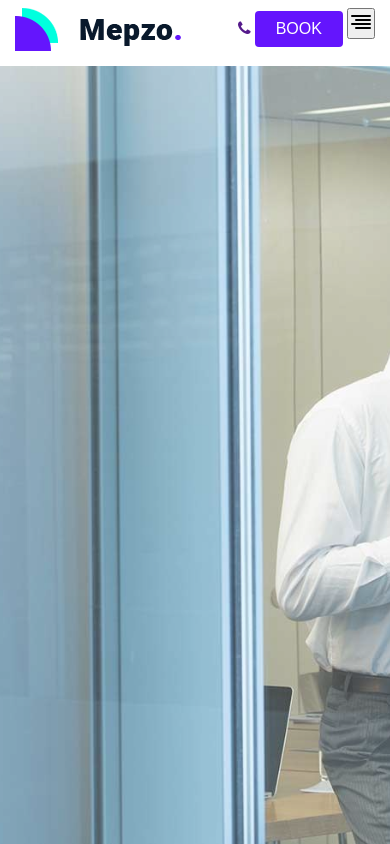
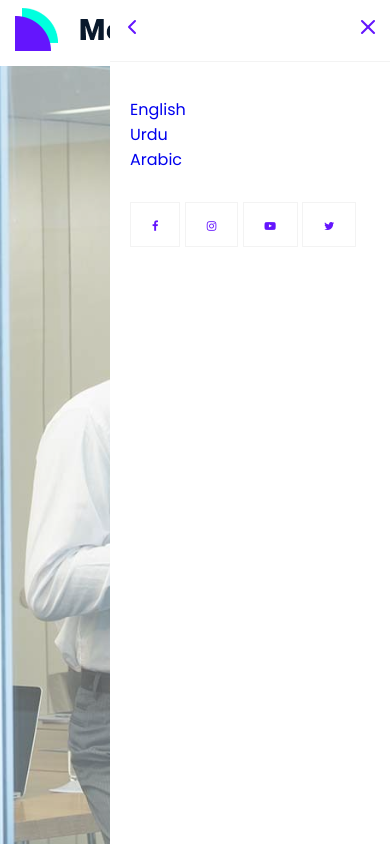
Before and after one commit to kainattabassum-bim/test, a plain HTML site: page index.html in a window 390 px wide. Both pictures are taken after a click on the button 361 px from the left and 23 px from the top of the page. Drawn offline with nearby package versions, Linux system fonts and the light colour scheme.

Commit message:
Template complete

```diff
--- a/css/header.css
+++ b/css/header.css
@@ -20,7 +20,6 @@ header .dropdown svg { width: 15px; height: 15px; position: relative; top: 5px;
 .topHeader .rightContent li { padding-right: 10px; padding-left: 10px; border-left: 1px solid #f3f3f3;}
 
 .navHeader { padding: 8px 0;}
-.navHeader a>img { width: 100%;}
 .navLeft ul li { font-size: 1rem; margin: 10px 15px;}
 .navLeft ul li.active a { color: var(--primary-color);}
 .navLeft li>a { font-weight: 500;}
@@ -31,12 +30,26 @@ header .dropdown svg { width: 15px; height: 15px; position: relative; top: 5px;
 .list-dropdown::before { content: ' '; width: 15px; height: 15px; background: #fff; position: absolute; top: -6px; right: 11px; transform: rotate(45deg); border-radius: 3px; box-shadow: 0px 5px 10px #ccc; z-index: -1;}
 .list-dropdown li { width: 100%; padding: 10px 0; font-size: 14px !important; margin: 0 !important; border-left: none !important; border-right: none !important;}
 
-.navMobileMenu { padding: 8px 0;}
+.navMobileMenu { position: relative; padding: 8px 0;}
 .navMobileMenu .navRight { float: right;}
+.navMobileMenu .navbar-toggler { position: relative; top: 6px; line-height: 0; background: #828282; padding: 6px; border: none; border-radius: 4px;}
+.navMobileMenu .navbar-toggler-icon { color: #fff;}
+
+.menu-aside { background-color: #fff; width: 280px; height: 100vh; margin-right: -15px; position: absolute; top: 0; right: -280px; transition: .5s;}
+.openSide { right: 0;}
+.aside-close { padding: 15px 10px; border-bottom: 1px solid #f3f3f3; color: var(--primary-color);}
+.aside-bottom { height: 100%; padding: 15px 20px; align-items: flex-start !important; flex-direction: column !important; }
+.aside-bottom .language li { display: block;}
+.aside-bottom .socialLinks, .aside-bottom .language {  padding: 20px 0;}
+.aside-bottom .socialLinks a { padding: 10px 21px; border: 1px solid #f3f3f3;}
 
 @media (min-width: 320px) and (max-width: 767px) {
     .topHeader, .navHeader { display: none;}
 
 }
-@media (min-width: 768px) and (max-width: 1024px) {}
-@media (min-width: 1025px) and (max-width: 3000px) {}
+@media (min-width: 768px) and (max-width: 1024px) {
+    .topHeader, .navHeader { display: none;}
+}
+@media (min-width: 1025px) and (max-width: 3000px) {
+    .navMobileMenu { display: none;}
+}
--- a/css/index.css
+++ b/css/index.css
@@ -1,2 +1,11 @@
-.hero { position: relative; width: 100%; height: 100vh; background-image: url(/image/hero-bg.jpg); background-repeat: no-repeat; background-position: center; background-size: cover; opacity: .75;}
-/* .hero::before { content: ' '; width: 100%; height: 100%; background: rgba(255, 255, 255, .25); position: absolute; top: 0; left: 0;} */
+.hero { position: relative; display: table; width: 100%; height: 100vh; background-image: url(/image/hero-bg.jpg); background-repeat: no-repeat; background-position: center; background-size: cover; opacity: .65;}
+.hero .table-vertically { display: table-cell; vertical-align: middle; text-align: center;}
+.hero .icon { display: inline-block; width: 100px; line-height: 100px; border: 2px solid var(--primary-color); border-radius: 50%; cursor: pointer;}
+.hero .icon .fa { font-size: 1.5rem;}
+
+@media (min-width: 320px) and (max-width: 767px) {
+    .hero { background-position: 70%;}
+}
+@media (min-width: 768px) and (max-width: 1024px) {
+    .hero { background-position: 100%;}
+}
--- a/css/style.css
+++ b/css/style.css
@@ -16,11 +16,15 @@ label { font-weight: 500;}
 /* Font awesome Icon */
 .color { color: var(--primary-color);}
 .icon { font-size: 0.7rem; color: var(--primary-color);}
+.dark-icon { background: #828282; color: #fff; padding: 6px 8px; border-radius: 4px;}
 
 /* Button */
 .btn { font-size: 1rem; padding: 0.2rem 1.3rem; border: none; color: #fff; border-radius: 4px; text-transform: uppercase; cursor: pointer; line-height: 30px;}
-.btn:focus { outline: none;}
+.btn:focus { outline: none; box-shadow: none;}
 .dark-btn { background-color: var(--primary-color);}
+
+/* Media */
+.img-fluid { max-width: 100%; height: auto;}
 
 :root {
     --primary-color: #6415fd;
--- a/index.html
+++ b/index.html
@@ -86,7 +86,7 @@
             </div>
             <div class="navHeader">
                 <nav class="d-flex">
-                    <a href="index.html"><img src="./image/logo.png" alt="company logo"></a>
+                    <a href="index.html"><img src="./image/logo.png" alt="company logo" class="img-fluid"></a>
                     <div class="navLeft">
                         <ul>
                             <li class="active"><a href="#">Home</a></li>
@@ -118,19 +118,51 @@
                     <ul>
                         <li><a href=""><span class="dark-icon"><i class="fa fa-phone" aria-hidden="true"></i></span></a></li>
                         <li><button class="btn dark-btn">book</button></li>
-                        <li><button class="navbar-toggler">
+                        <li><button class="btn navbar-toggler">
                             <span class="navbar-toggler-icon">
                                 <svg xmlns="http://www.w3.org/2000/svg" width="24" height="24" viewBox="0 0 24 24" fill="none" stroke="currentColor" stroke-width="2" stroke-linecap="round" stroke-linejoin="round" class="feather feather-align-right"><line x1="21" y1="10" x2="7" y2="10"></line><line x1="21" y1="6" x2="3" y2="6"></line><line x1="21" y1="14" x2="3" y2="14"></line><line x1="21" y1="18" x2="7" y2="18"></line></svg>
                             </span>
                         </button></li>
                     </ul>
                 </div>
+
+                <div class="menu-aside">
+                    <div class="aside-close d-flex">
+                        <span class="close">
+                            <svg xmlns="http://www.w3.org/2000/svg" width="24" height="24" viewBox="0 0 24 24" fill="none" stroke="currentColor" stroke-width="2" stroke-linecap="round" stroke-linejoin="round" class="feather feather-chevron-left"><polyline points="15 18 9 12 15 6"></polyline></svg>
+                        </span>
+                        <span class="close">
+                            <svg xmlns="http://www.w3.org/2000/svg" width="24" height="24" viewBox="0 0 24 24" fill="none" stroke="currentColor" stroke-width="2" stroke-linecap="round" stroke-linejoin="round" class="feather feather-x"><line x1="18" y1="6" x2="6" y2="18"></line><line x1="6" y1="6" x2="18" y2="18"></line></svg>
+                        </span>
+                    </div>
+                    <div class="aside-bottom">
+                        <div class="language">
+                            <ul>
+                                <li><a href="#">English</a></li>
+                                <li><a href="#">Urdu</a></li>
+                                <li><a href="#">Arabic</a></li>
+                            </ul>
+                        </div>
+                        <div class="socialLinks">
+                            <a href="#"><span class="icon"><i class="fa fa-facebook" aria-hidden="true"></i></span></li></a>
+                            <a href="#"><span class="icon"><i class="fa fa-instagram" aria-hidden="true"></i></span></a>
+                            <a href="#"><span class="icon"><i class="fa fa-youtube-play" aria-hidden="true"></i></span></a>
+                            <a href="#"><span class="icon"><i class="fa fa-twitter" aria-hidden="true"></i></span></a>
+                        </div>
+                    </div>
+                </div>
             </div>
         </div>
 	</header>
 
     <section class="hero">
-
+        <div class="table-vertically">
+            <div class="container">
+                <div class="video">
+                    <span class="icon"><i class="fa fa-play" aria-hidden="true"></i></span>
+                </div>
+            </div>
+        </div>
     </section>
 
     <!-- JS Files -->
--- a/js/main.js
+++ b/js/main.js
@@ -6,4 +6,11 @@ $(document).ready(function(){
     $(".lang-dropdown").click(function(){
         $(".language").toggleClass("show-lang")
     });
+
+    $(".navbar-toggler").click(function(){
+        $(".menu-aside").addClass("openSide");
+    });
+    $(".close").click(function(){
+        $(".menu-aside").removeClass("openSide");
+    });
 })
```
